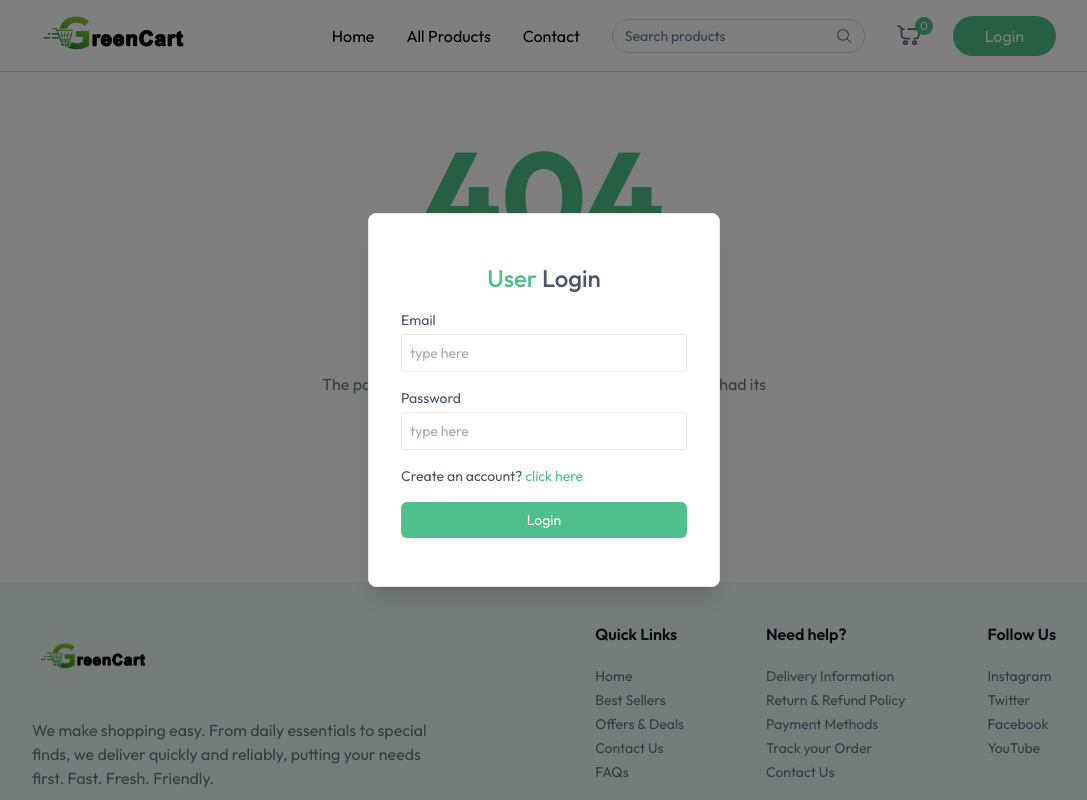
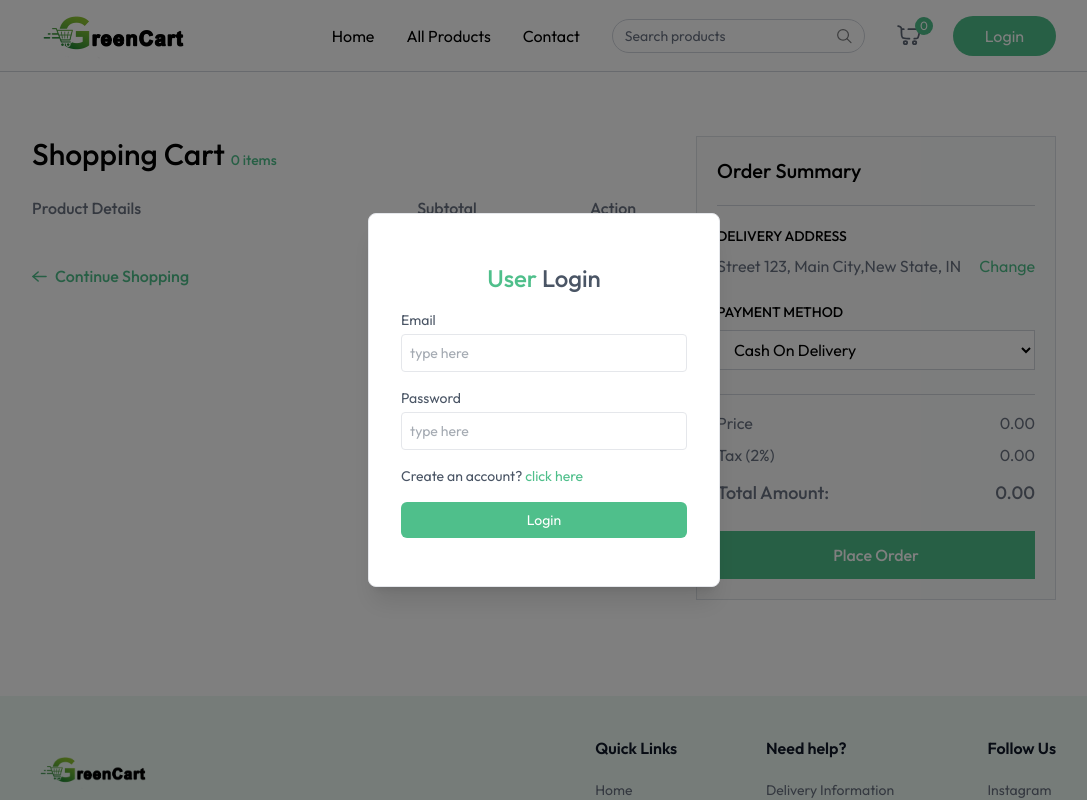
Before and after one commit to deekshith0803/GreenCart-E-commerce, a React (Vite) app in the folder Client/: page /cart in a window 1280 px wide. Shown: the top 800 px of the page, without its empty margins (96-1183 px from the left). Built offline with nearby package versions, Linux system fonts and the light colour scheme.

Commit message:
cart section done

```diff
--- a/Client/src/App.jsx
+++ b/Client/src/App.jsx
@@ -9,6 +9,7 @@
 import ProductCategory from './pages/ProductCategory.jsx'
 import ProductDetails from './pages/ProductDetails.jsx'
 import NotFoundPage from './pages/NotFoundPage.jsx'
+import Cart from './pages/Cart.jsx'
 
 const App = () => {
 
@@ -28,6 +29,7 @@
           <Route path='/products/:category/:id' element={<ProductDetails />} />
           <Route path='/products/:category' element={<ProductCategory />} />
           <Route path='/products' element={<AllProducts />} />
+          <Route path='/cart' element={<Cart />} />
           <Route path='*' element={<NotFoundPage />} />
         </Routes>
       </div>
--- a/Client/src/components/Navbar.jsx
+++ b/Client/src/components/Navbar.jsx
@@ -5,7 +5,7 @@
 
 const Navbar = () => {
     const [open, setOpen] = React.useState(false)
-    const { user, setUser, setShowUserLogin, navigate, setSearchQuary, searchQuary, getCartCiunt } = useAppContext();
+    const { user, setUser, setShowUserLogin, navigate, setSearchQuary, searchQuary, getCartCount } = useAppContext();
 
     const logout = async () => {
         setUser(null);
@@ -56,7 +56,7 @@
                 <div onClick={() => navigate('/cart')} className="relative cursor-pointer">
                     <img src={assets.nav_cart_icon} alt="cart" className='w-6 opacity-80' />
                     <button className="absolute -top-2 -right-3 text-xs text-white bg-primary w-[18px] h-[18px] rounded-full">
-                        {getCartCiunt()}
+                        {getCartCount()}
                     </button>
                 </div>
 
@@ -85,7 +85,7 @@
                 <div onClick={() => navigate('/cart')} className="relative cursor-pointer">
                     <img src={assets.nav_cart_icon} alt="cart" className='w-6 opacity-80' />
                     <button className="absolute -top-2 -right-3 text-xs text-white bg-primary w-[18px] h-[18px] rounded-full">
-                        {getCartCiunt()}
+                        {getCartCount()}
                     </button>
                 </div>
                 <button onClick={() => setOpen(() => open ? setOpen(false) : setOpen(true))} aria-label="Menu" >
--- a/Client/src/context/AppContext.jsx
+++ b/Client/src/context/AppContext.jsx
@@ -44,16 +44,17 @@
     }
 
     //remove product from cart
+    // AppContext.jsx
     const removeFromCart = (indexid) => {
         let cartData = structuredClone(cartItems);
         if (cartData[indexid]) {
             cartData[indexid] -= 1;
-            if (cartData[indexid] === 1) {
+            if (cartData[indexid] <= 0) {
                 delete cartData[indexid];
             }
         }
+        setCartItems(cartData);
         toast.success('Item removed from cart');
-        setCartItems(cartData);
     }
 
     useEffect(() => {
@@ -61,9 +62,9 @@
     }, []);
 
     //get cart item count
-    const getCartCiunt = () => {
+    const getCartCount = () => {
         let totalCount = 0;
-        for(const item in cartItems) {
+        for (const item in cartItems) {
             totalCount += cartItems[item];
         }
         return totalCount;
@@ -72,14 +73,14 @@
     //get cart total amount
     const getCartTotalAmount = () => {
         let totalAmount = 0;
-        for(const item in cartItems) {
-            let itemInfo = products.find((product) => product._id === item);
-            if(cartItems[item] > 0) {
-                totalAmount =+ itemInfo.offerPrice * cartItems[item];
+        for (const item in cartItems) {
+            const itemInfo = products.find(product => product._id === item);
+            if (itemInfo && cartItems[item] > 0) {
+                totalAmount += itemInfo.offerPrice * cartItems[item];
             }
         }
         return Math.floor(totalAmount * 100) / 100;
-    }
+    };
 
     const value = {
         user,
@@ -97,8 +98,8 @@
         cartItems,
         searchQuary,
         setSearchQuary,
-        getCartCiunt,
-        getCartTotalAmount
+        getCartCount,
+        getCartTotalAmount,
     };
 
     return <AppContext.Provider value={value}>
--- /dev/null
+++ b/Client/src/pages/Cart.jsx
@@ -0,0 +1,158 @@
+import { useEffect, useState } from 'react'
+import { useAppContext } from '../context/AppContext'
+import { assets, dummyAddress } from '../assets/assets';
+
+const Cart = () => {
+
+    const { products, currency, cartItems, removeFromCart, getCartCount, updateCartItems, navigate, getCartTotalAmount } = useAppContext();
+
+    const [cartArray, setCartArray] = useState([])
+    const [address, setAddress] = useState(dummyAddress)
+    const [showAddress, setShowAddress] = useState(false)
+    const [selectedAddress, setSelectedAddress] = useState(dummyAddress[0])
+    const [paymentOptions, setPaymentOptions] = useState("COD")
+
+    const getCart = () => {
+        let tempArray = [];
+        for (const key in cartItems) {
+            const product = products.find((item) => item._id === key);
+            if (product) {
+                tempArray.push({
+                    ...product,
+                    quantity: cartItems[key]
+                });
+            }
+        }
+        setCartArray(tempArray);
+    }
+
+    const placeOrder = async () => {
+
+    }
+
+    useEffect(() => {
+        if (products.length > 0 && cartItems) {
+            getCart()
+        }
+    }, [cartItems, cartItems])
+
+    return products.length > 0 && cartItems ? (
+        <div className="flex flex-col md:flex-row mt-16">
+            <div className='flex-1 max-w-4xl'>
+                <h1 className="text-3xl font-medium mb-6">
+                    Shopping Cart <span className="text-sm text-primary">
+                        {getCartCount()} items
+                    </span>
+                </h1>
+
+                <div className="grid grid-cols-[2fr_1fr_1fr] text-gray-500 text-base font-medium pb-3">
+                    <p className="text-left">Product Details</p>
+                    <p className="text-center">Subtotal</p>
+                    <p className="text-center">Action</p>
+                </div>
+
+                {cartArray.map((product, index) => (
+                    <div key={index} className="grid grid-cols-[2fr_1fr_1fr] text-gray-500 items-center text-sm md:text-base font-medium pt-3">
+                        <div className="flex items-center md:gap-6 gap-3">
+                            <div className="cursor-pointer w-24 h-24 flex items-center justify-center border border-gray-300 rounded">
+                                <img onClick={() => {
+                                    navigate(`/products/${product.category.toLowerCase()}/${product._id}`);
+                                    scrollTo(0, 0);
+                                }} className="max-w-full h-full object-cover" src={product.image[0]} alt={product.name} />
+                            </div>
+                            <div>
+                                <p className="hidden md:block font-semibold">{product.name}</p>
+                                <div className="font-normal text-gray-500/70">
+                                    <p>weight: <span>{product.weight || "N/A"}</span></p>
+                                    <div className='flex items-center'>
+                                        <p>Qty:</p>
+                                        <select value={product.quantity}
+                                            onChange={(e) => updateCartItems(product._id, e.target.value)}
+                                            className='outline-none'>
+                                            {Array(cartItems[product._id] > 9 ? cartItems[product._id] : 9).fill('').map((_, index) => (
+                                                <option key={index} value={index + 1}>{index + 1}</option>
+                                            ))}
+                                        </select>
+                                    </div>
+                                </div>
+                            </div>
+                        </div>
+                        <p className="text-center">
+                            {currency}{(product.offerPrice * product.quantity).toFixed(2)}
+                        </p>
+                        <button onClick={() => removeFromCart(product._id)} className="cursor-pointer mx-auto">
+                            <img src={assets.remove_icon} alt="remove" className='inline-block w-6 h-6' />
+                        </button>
+                    </div>)
+                )}
+
+                <button onClick={() => {
+                    navigate('/products');
+                    scrollTo(0, 0);
+                }}
+                    className="group cursor-pointer flex items-center mt-8 gap-2 text-primary font-medium">
+                    <img src={assets.arrow_right_icon_colored} alt="arrow" className='group-hover:translate-x-2 transition' />
+                    Continue Shopping
+                </button>
+
+            </div>
+
+            <div className="max-w-[360px] w-full bg-gray-100/40 p-5 max-md:mt-16 border border-gray-300/70">
+                <h2 className="text-xl md:text-xl font-medium">Order Summary</h2>
+                <hr className="border-gray-300 my-5" />
+
+                <div className="mb-6">
+                    <p className="text-sm font-medium uppercase">Delivery Address</p>
+                    <div className="relative flex justify-between items-start mt-2">
+                        <p className="text-gray-500">{selectedAddress ? `${selectedAddress.street}, ${selectedAddress.city},${selectedAddress.state}, ${selectedAddress.country}` : "no address found"}</p>
+                        <button onClick={() => setShowAddress(!showAddress)} className="text-primary hover:underline cursor-pointer">
+                            Change
+                        </button>
+                        {showAddress && (
+                            <div className="absolute top-12 py-1 bg-white border border-gray-300 text-sm w-full">
+                                {address.map((address, index) => (
+                                    <p key={index} onClick={() => { setSelectedAddress(address); setShowAddress(false) }} className="text-gray-500 p-2 hover:bg-gray-100">
+                                        {address.street}, {address.city}, {address.state}, {address.country}
+                                    </p>
+                                ))}
+                                <p onClick={() => navigate('/add-address')} className="text-primary text-center cursor-pointer p-2 hover:bg-primary-dull">
+                                    Add address
+                                </p>
+                            </div>
+                        )}
+                    </div>
+
+                    <p className="text-sm font-medium uppercase mt-6">Payment Method</p>
+
+                    <select onChange={(e) => setPaymentOptions(e.target.value)} className="w-full border border-gray-300 bg-white px-3 py-2 mt-2 outline-none">
+                        <option value="COD">Cash On Delivery</option>
+                        <option value="Online">Online Payment</option>
+                    </select>
+                </div>
+
+                <hr className="border-gray-300" />
+
+                <div className="text-gray-500 mt-4 space-y-2">
+                    <p className="flex justify-between">
+                        <span>Price</span>
+                        <span>{currency}{getCartTotalAmount().toFixed(2)}</span>
+                    </p>
+                    <p className="flex justify-between">
+                        <span>Tax (2%)</span>
+                        <span>{currency}{(getCartTotalAmount() * 0.02).toFixed(2)}</span>
+                    </p>
+                    <p className="flex justify-between text-lg font-medium mt-3">
+                        <span>Total Amount:</span>
+                        <span>{currency}{(getCartTotalAmount() * 1.02).toFixed(2)}</span>
+                    </p>
+                </div>
+
+                <button onClick={placeOrder} className="w-full py-3 mt-6 cursor-pointer bg-primary text-white font-medium hover:bg-primary-dull transition">
+                    {paymentOptions === "COD" ? "Place Order" : " Proceed to Checkout"}
+                </button>
+            </div>
+        </div >
+    ) : null
+}
+
+export default Cart
```
